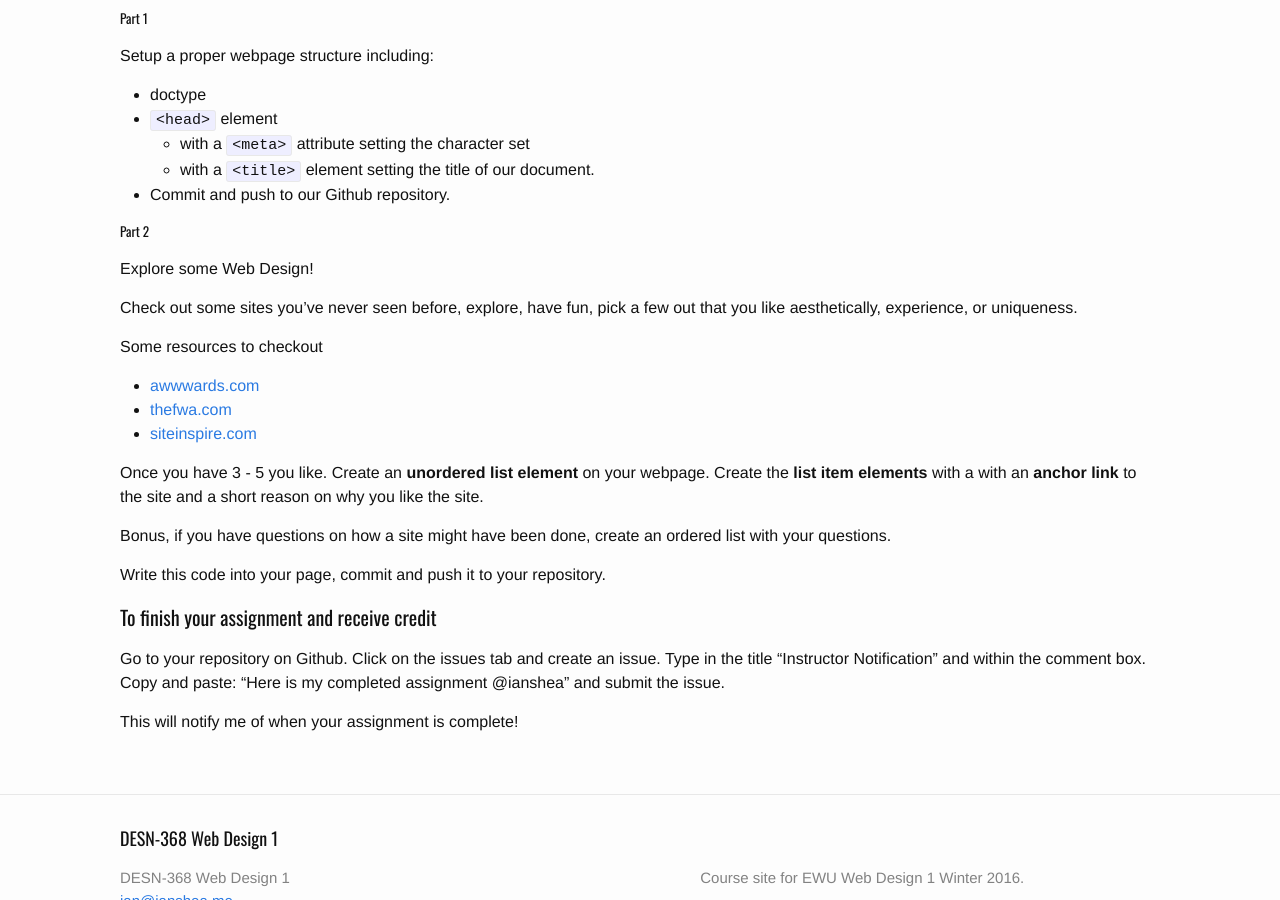
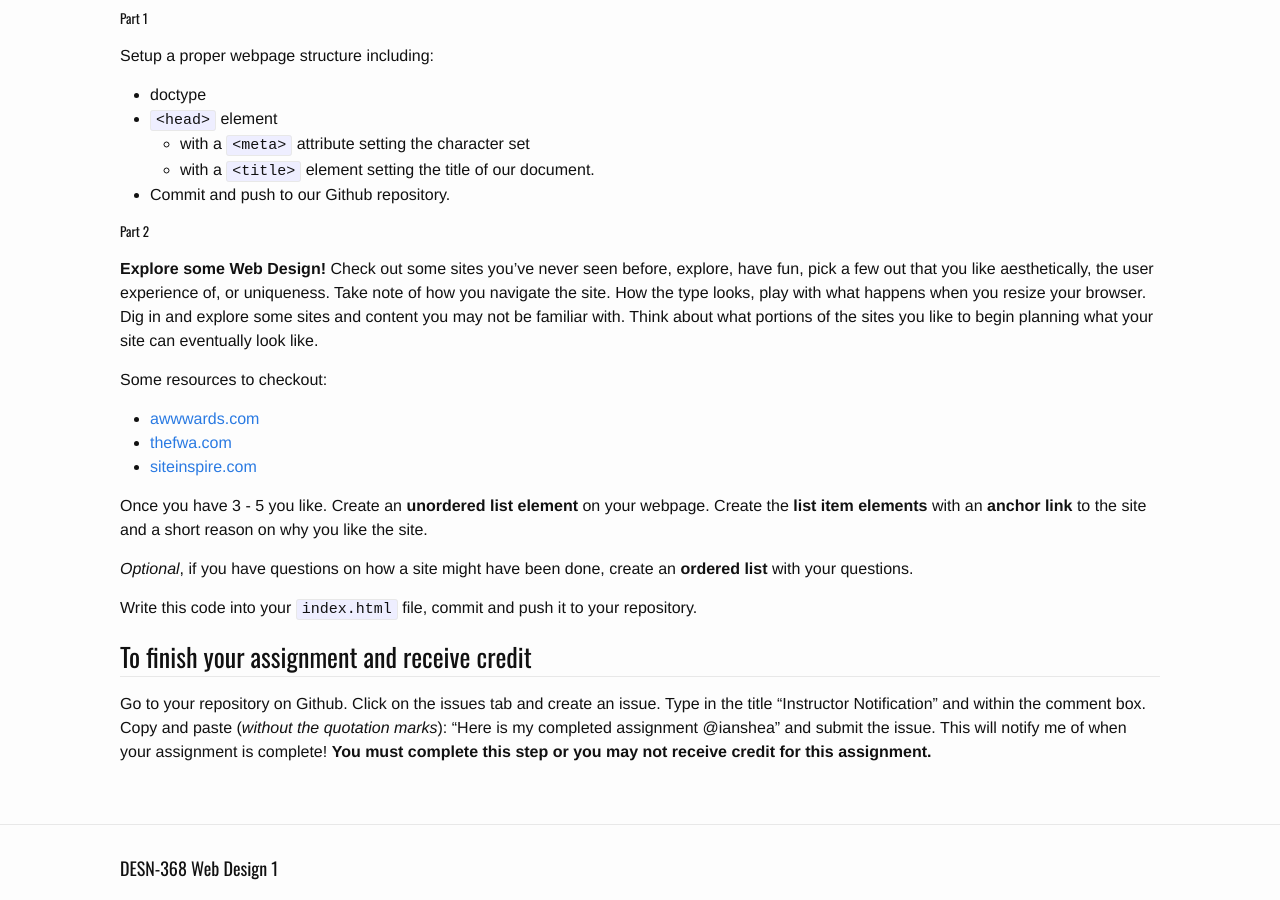
Before and after one commit to ianshea/DESN-368, a Jekyll site: the page built from _posts/2016-01-06-session2.markdown, in a window 1280 px wide and 900 px high, scrolled down 592 px. Built offline with Jekyll 4.4.1, drawn with Linux system fonts in a browser that asks for light colours.

Commit message:
formatting and copy cleanup

```diff
--- a/_posts/2016-01-06-session2.markdown
+++ b/_posts/2016-01-06-session2.markdown
@@ -23,31 +23,28 @@ The assignment is two parts. Lets try and complete the first part in lab togethe
 ##### Part 1
 
  Setup a proper webpage structure including:
- * doctype
- * `<head>` element
-   * with a `<meta>` attribute setting the character set
-   * with a `<title>` element setting the title of our document.
- * Commit and push to our Github repository.
+
+ - doctype
+ - `<head>` element
+   - with a `<meta>` attribute setting the character set
+   - with a `<title>` element setting the title of our document.
+ - Commit and push to our Github repository.
 
 ##### Part 2
 
-Explore some Web Design!
+**Explore some Web Design!** Check out some sites you’ve never seen before, explore, have fun, pick a few out that you like aesthetically, the user experience of, or uniqueness. Take note of how you navigate the site. How the type looks, play with what happens when you resize your browser. Dig in and explore some sites and content you may not be familiar with. Think about what portions of the sites you like to begin planning what your site can eventually look like.
 
-Check out some sites you’ve never seen before, explore, have fun, pick a few out that you like aesthetically, experience, or uniqueness.
-
-Some resources to checkout
+Some resources to checkout:
 
 * [awwwards.com](http://awwwards.com/)
 * [thefwa.com](http://thefwa.com/)
 * [siteinspire.com](http://www.siteinspire.com/)
 
-Once you have 3 - 5 you like. Create an **unordered list element** on your webpage.  Create the **list item elements** with a with an **anchor link** to the site and a short reason on why you like the site.
+Once you have 3 - 5 you like. Create an **unordered list element** on your webpage.  Create the **list item elements** with an **anchor link** to the site and a short reason on why you like the site.
 
-Bonus, if you have questions on how a site might have been done, create an ordered list with your questions.
+_Optional_, if you have questions on how a site might have been done, create an **ordered list** with your questions.
 
-Write this code into your page, commit and push it to your repository.
+Write this code into your `index.html` file, commit and push it to your repository.
 
-#### To finish your assignment and receive credit
-Go to your repository on Github. Click on the issues tab and create an issue. Type in the title “Instructor Notification” and within the comment box. Copy and paste: “Here is my completed assignment @ianshea” and submit the issue.
-
-This will notify me of when your assignment is complete!
+### To finish your assignment and receive credit
+Go to your repository on Github. Click on the issues tab and create an issue. Type in the title “Instructor Notification” and within the comment box. Copy and paste (_without the quotation marks_): “Here is my completed assignment @ianshea” and submit the issue. This will notify me of when your assignment is complete! **You must complete this step or you may not receive credit for this assignment.**
```
